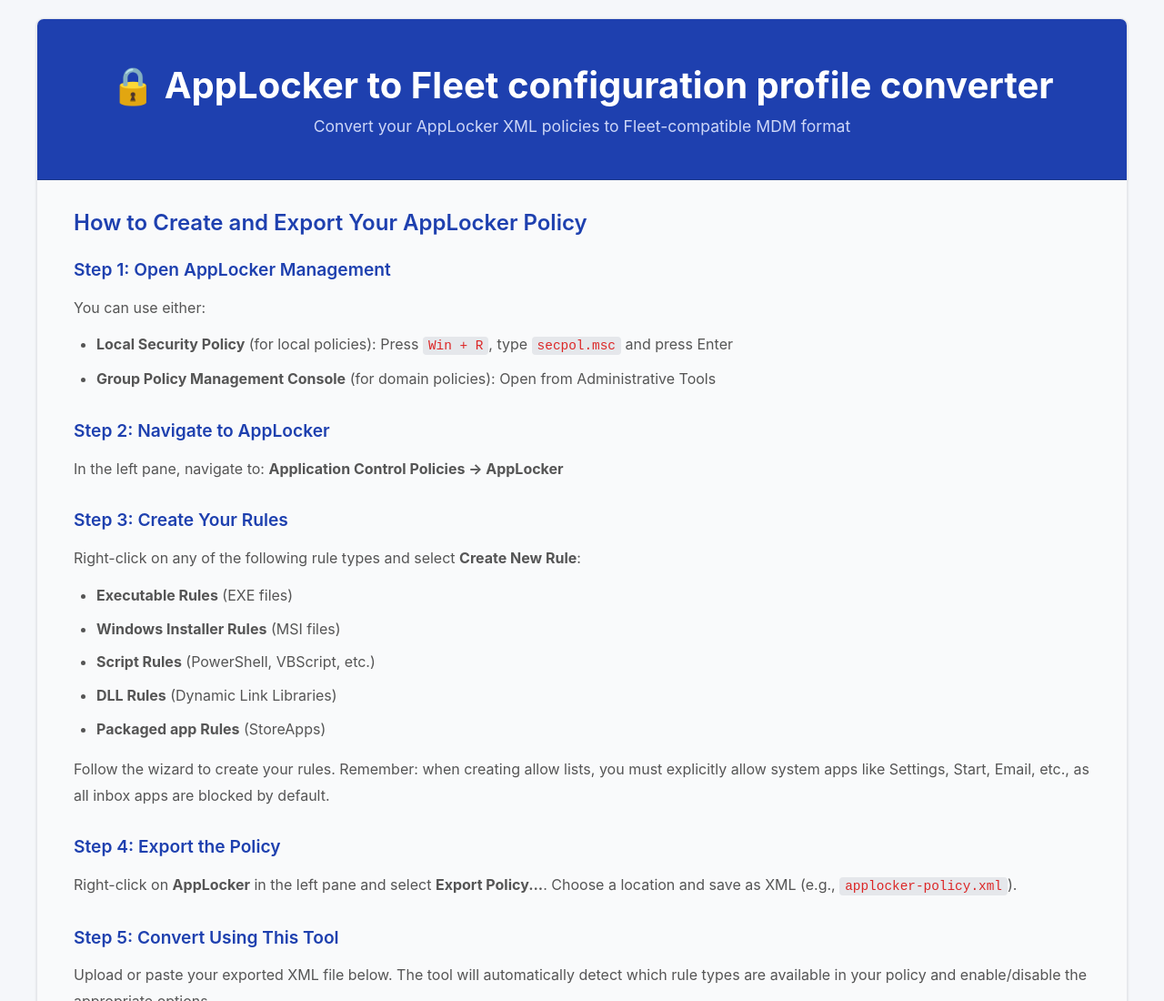
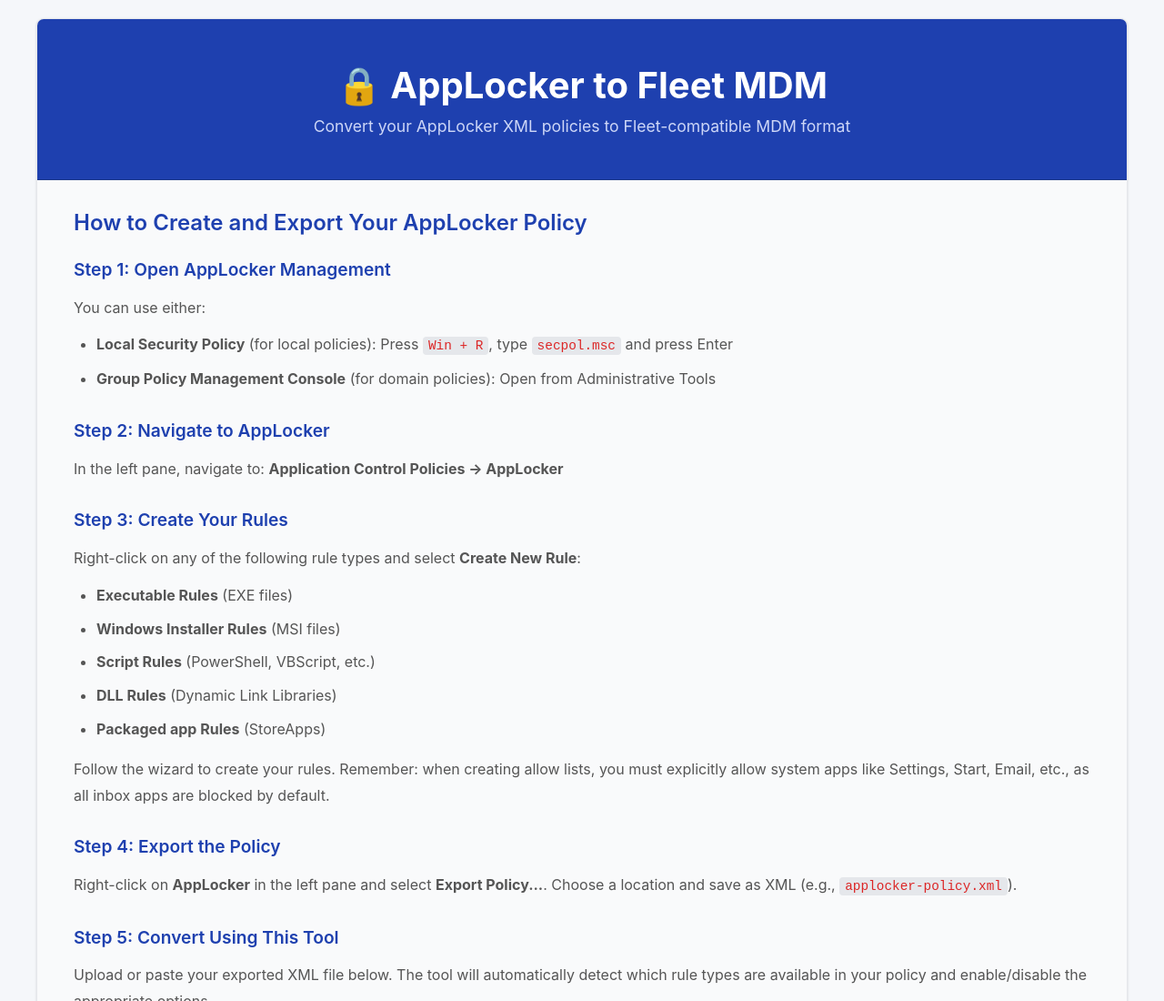
Before and after one commit to allenhouchins/applocker-fleet-converter, a plain HTML site: page index.html in a window 1280 px wide. Shown: the top 1100 px of the page at 91% size. Drawn offline with Linux system fonts and the light colour scheme.

Commit message:
Update layout

```diff
--- a/app.js
+++ b/app.js
@@ -1,4 +1,4 @@
-// AppLocker to Fleet configuration profile converter
+// AppLocker to Fleet MDM
 // Converts AppLocker XML exports to Fleet-compatible SyncML format
 
 class AppLockerConverter {
--- a/index.html
+++ b/index.html
@@ -3,13 +3,13 @@
 <head>
     <meta charset="UTF-8">
     <meta name="viewport" content="width=device-width, initial-scale=1.0">
-    <title>AppLocker to Fleet configuration profile converter</title>
+    <title>AppLocker to Fleet MDM</title>
     <link rel="stylesheet" href="styles.css">
 </head>
 <body>
     <div class="container">
         <header>
-            <h1>🔒 AppLocker to Fleet configuration profile converter</h1>
+            <h1>🔒 AppLocker to Fleet MDM</h1>
             <p class="subtitle">Convert your AppLocker XML policies to Fleet-compatible MDM format</p>
         </header>
 
```
Also changed, not shown: 1 other file.
